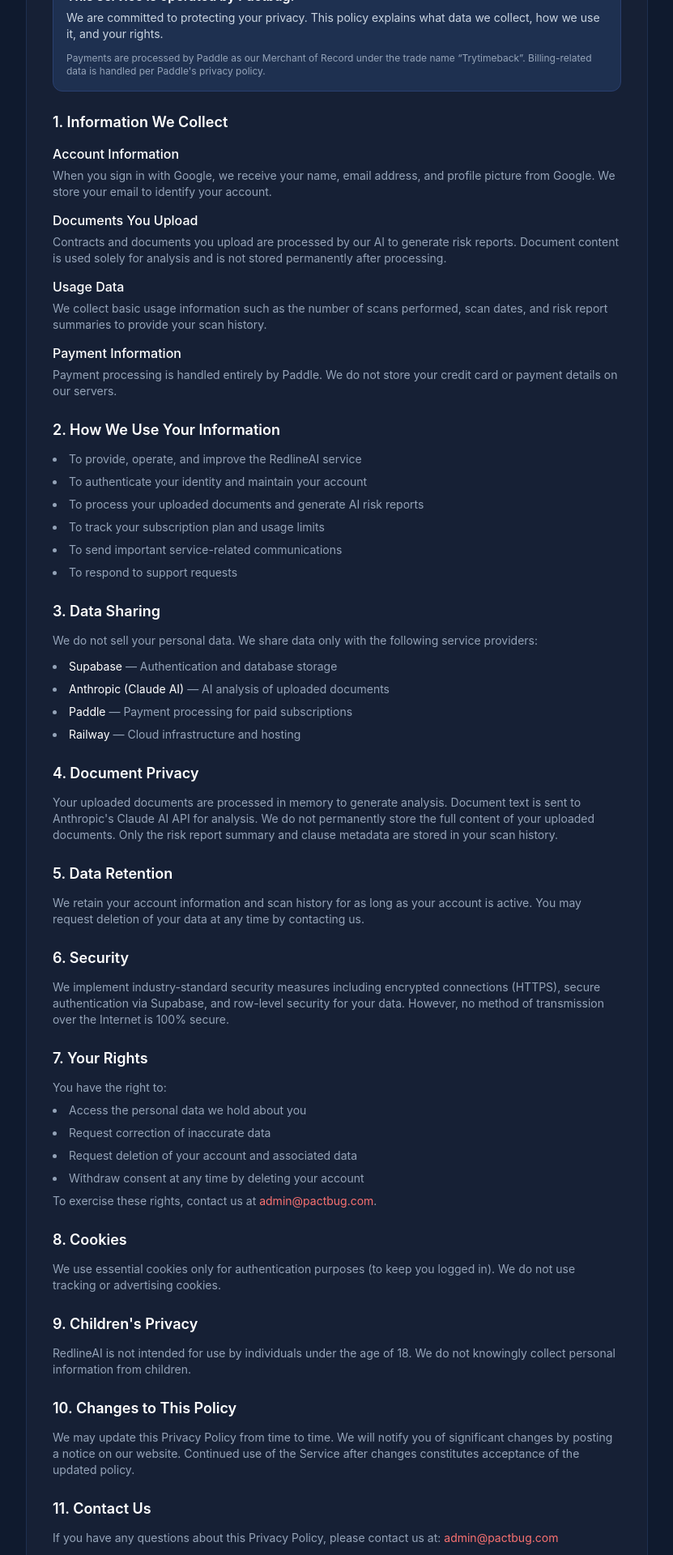
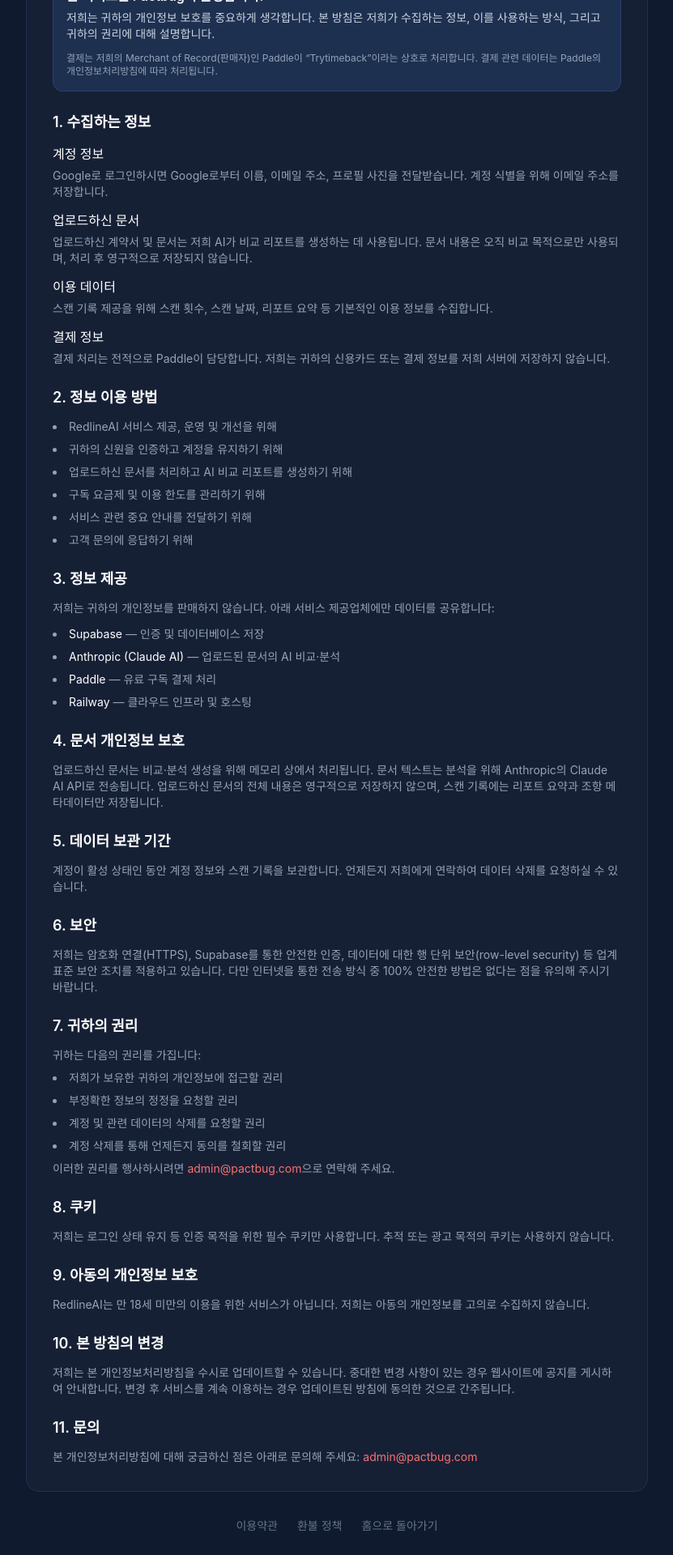
Before and after one commit to wisemanida6969-arch/redlineai, a Next.js app: page /privacy in a window 1280 px wide. Shown: the part 280-2200 px from the top of the page at 81% size, without its empty margins (224-1055 px from the left). Built offline with nearby package versions, Linux system fonts and the light colour scheme.

Commit message:
Translate Privacy Policy and Refund Policy to Korean

```diff
--- a/app/privacy/page.tsx
+++ b/app/privacy/page.tsx
@@ -12,111 +12,111 @@
         </Link>
 
         <div className="bg-[#162035] border border-[#1e3050] rounded-2xl p-8">
-          <h1 className="text-3xl font-bold text-white mb-2">Privacy Policy</h1>
-          <p className="text-slate-400 text-sm mb-8">Last updated: April 2026</p>
+          <h1 className="text-3xl font-bold text-white mb-2">개인정보처리방침</h1>
+          <p className="text-slate-400 text-sm mb-8">최종 수정일: 2026년 4월</p>
 
           <div className="space-y-6 text-slate-300 leading-relaxed">
 
             <div className="bg-[#1e3050] rounded-xl p-4 border border-[#2a4070]">
-              <p className="text-white font-semibold">This service is operated by Pactbug.</p>
-              <p className="text-slate-300 mt-1 text-sm">We are committed to protecting your privacy. This policy explains what data we collect, how we use it, and your rights.</p>
+              <p className="text-white font-semibold">본 서비스는 Pactbug이 운영합니다.</p>
+              <p className="text-slate-300 mt-1 text-sm">저희는 귀하의 개인정보 보호를 중요하게 생각합니다. 본 방침은 저희가 수집하는 정보, 이를 사용하는 방식, 그리고 귀하의 권리에 대해 설명합니다.</p>
               <p className="text-slate-400 text-xs mt-3">
-                Payments are processed by Paddle as our Merchant of Record under the trade name
-                &ldquo;Trytimeback&rdquo;. Billing-related data is handled per Paddle&apos;s privacy policy.
+                결제는 저희의 Merchant of Record(판매자)인 Paddle이 &ldquo;Trytimeback&rdquo;이라는 상호로 처리합니다.
+                결제 관련 데이터는 Paddle의 개인정보처리방침에 따라 처리됩니다.
               </p>
             </div>
 
             <section>
-              <h2 className="text-lg font-semibold text-white mb-3">1. Information We Collect</h2>
+              <h2 className="text-lg font-semibold text-white mb-3">1. 수집하는 정보</h2>
               <div className="space-y-3">
                 <div>
-                  <h3 className="text-white font-medium mb-1">Account Information</h3>
-                  <p className="text-slate-400 text-sm">When you sign in with Google, we receive your name, email address, and profile picture from Google. We store your email to identify your account.</p>
+                  <h3 className="text-white font-medium mb-1">계정 정보</h3>
+                  <p className="text-slate-400 text-sm">Google로 로그인하시면 Google로부터 이름, 이메일 주소, 프로필 사진을 전달받습니다. 계정 식별을 위해 이메일 주소를 저장합니다.</p>
                 </div>
                 <div>
-                  <h3 className="text-white font-medium mb-1">Documents You Upload</h3>
-                  <p className="text-slate-400 text-sm">Contracts and documents you upload are processed by our AI to generate risk reports. Document content is used solely for analysis and is not stored permanently after processing.</p>
+                  <h3 className="text-white font-medium mb-1">업로드하신 문서</h3>
+                  <p className="text-slate-400 text-sm">업로드하신 계약서 및 문서는 저희 AI가 비교 리포트를 생성하는 데 사용됩니다. 문서 내용은 오직 비교 목적으로만 사용되며, 처리 후 영구적으로 저장되지 않습니다.</p>
                 </div>
                 <div>
-                  <h3 className="text-white font-medium mb-1">Usage Data</h3>
-                  <p className="text-slate-400 text-sm">We collect basic usage information such as the number of scans performed, scan dates, and risk report summaries to provide your scan history.</p>
+                  <h3 className="text-white font-medium mb-1">이용 데이터</h3>
+                  <p className="text-slate-400 text-sm">스캔 기록 제공을 위해 스캔 횟수, 스캔 날짜, 리포트 요약 등 기본적인 이용 정보를 수집합니다.</p>
                 </div>
                 <div>
-                  <h3 className="text-white font-medium mb-1">Payment Information</h3>
-                  <p className="text-slate-400 text-sm">Payment processing is handled entirely by Paddle. We do not store your credit card or payment details on our servers.</p>
+                  <h3 className="text-white font-medium mb-1">결제 정보</h3>
+                  <p className="text-slate-400 text-sm">결제 처리는 전적으로 Paddle이 담당합니다. 저희는 귀하의 신용카드 또는 결제 정보를 저희 서버에 저장하지 않습니다.</p>
                 </div>
               </div>
             </section>
 
             <section>
-              <h2 className="text-lg font-semibold text-white mb-3">2. How We Use Your Information</h2>
+              <h2 className="text-lg font-semibold text-white mb-3">2. 정보 이용 방법</h2>
               <ul className="list-disc list-inside space-y-2 text-slate-400 text-sm">
-                <li>To provide, operate, and improve the RedlineAI service</li>
-                <li>To authenticate your identity and maintain your account</li>
-                <li>To process your uploaded documents and generate AI risk reports</li>
-                <li>To track your subscription plan and usage limits</li>
-                <li>To send important service-related communications</li>
-                <li>To respond to support requests</li>
+                <li>RedlineAI 서비스 제공, 운영 및 개선을 위해</li>
+                <li>귀하의 신원을 인증하고 계정을 유지하기 위해</li>
+                <li>업로드하신 문서를 처리하고 AI 비교 리포트를 생성하기 위해</li>
+                <li>구독 요금제 및 이용 한도를 관리하기 위해</li>
+                <li>서비스 관련 중요 안내를 전달하기 위해</li>
+                <li>고객 문의에 응답하기 위해</li>
               </ul>
             </section>
 
             <section>
-              <h2 className="text-lg font-semibold text-white mb-3">3. Data Sharing</h2>
-              <p className="text-slate-400 text-sm mb-3">We do not sell your personal data. We share data only with the following service providers:</p>
+              <h2 className="text-lg font-semibold text-white mb-3">3. 정보 제공</h2>
+              <p className="text-slate-400 text-sm mb-3">저희는 귀하의 개인정보를 판매하지 않습니다. 아래 서비스 제공업체에만 데이터를 공유합니다:</p>
               <ul className="list-disc list-inside space-y-2 text-slate-400 text-sm">
-                <li><span className="text-white">Supabase</span> — Authentication and database storage</li>
-                <li><span className="text-white">Anthropic (Claude AI)</span> — AI analysis of uploaded documents</li>
-                <li><span className="text-white">Paddle</span> — Payment processing for paid subscriptions</li>
-                <li><span className="text-white">Railway</span> — Cloud infrastructure and hosting</li>
+                <li><span className="text-white">Supabase</span> — 인증 및 데이터베이스 저장</li>
+                <li><span className="text-white">Anthropic (Claude AI)</span> — 업로드된 문서의 AI 비교·분석</li>
+                <li><span className="text-white">Paddle</span> — 유료 구독 결제 처리</li>
+                <li><span className="text-white">Railway</span> — 클라우드 인프라 및 호스팅</li>
               </ul>
             </section>
 
             <section>
-              <h2 className="text-lg font-semibold text-white mb-3">4. Document Privacy</h2>
-              <p className="text-slate-400 text-sm">Your uploaded documents are processed in memory to generate analysis. Document text is sent to Anthropic&apos;s Claude AI API for analysis. We do not permanently store the full content of your uploaded documents. Only the risk report summary and clause metadata are stored in your scan history.</p>
+              <h2 className="text-lg font-semibold text-white mb-3">4. 문서 개인정보 보호</h2>
+              <p className="text-slate-400 text-sm">업로드하신 문서는 비교·분석 생성을 위해 메모리 상에서 처리됩니다. 문서 텍스트는 분석을 위해 Anthropic의 Claude AI API로 전송됩니다. 업로드하신 문서의 전체 내용은 영구적으로 저장하지 않으며, 스캔 기록에는 리포트 요약과 조항 메타데이터만 저장됩니다.</p>
             </section>
 
             <section>
-              <h2 className="text-lg font-semibold text-white mb-3">5. Data Retention</h2>
-              <p className="text-slate-400 text-sm">We retain your account information and scan history for as long as your account is active. You may request deletion of your data at any time by contacting us.</p>
+              <h2 className="text-lg font-semibold text-white mb-3">5. 데이터 보관 기간</h2>
+              <p className="text-slate-400 text-sm">계정이 활성 상태인 동안 계정 정보와 스캔 기록을 보관합니다. 언제든지 저희에게 연락하여 데이터 삭제를 요청하실 수 있습니다.</p>
             </section>
 
             <section>
-              <h2 className="text-lg font-semibold text-white mb-3">6. Security</h2>
-              <p className="text-slate-400 text-sm">We implement industry-standard security measures including encrypted connections (HTTPS), secure authentication via Supabase, and row-level security for your data. However, no method of transmission over the Internet is 100% secure.</p>
+              <h2 className="text-lg font-semibold text-white mb-3">6. 보안</h2>
+              <p className="text-slate-400 text-sm">저희는 암호화 연결(HTTPS), Supabase를 통한 안전한 인증, 데이터에 대한 행 단위 보안(row-level security) 등 업계 표준 보안 조치를 적용하고 있습니다. 다만 인터넷을 통한 전송 방식 중 100% 안전한 방법은 없다는 점을 유의해 주시기 바랍니다.</p>
             </section>
 
             <section>
-              <h2 className="text-lg font-semibold text-white mb-3">7. Your Rights</h2>
-              <p className="text-slate-400 text-sm mb-2">You have the right to:</p>
+              <h2 className="text-lg font-semibold text-white mb-3">7. 귀하의 권리</h2>
+              <p className="text-slate-400 text-sm mb-2">귀하는 다음의 권리를 가집니다:</p>
               <ul className="list-disc list-inside space-y-2 text-slate-400 text-sm">
-                <li>Access the personal data we hold about you</li>
-                <li>Request correction of inaccurate data</li>
-                <li>Request deletion of your account and associated data</li>
-                <li>Withdraw consent at any time by deleting your account</li>
+                <li>저희가 보유한 귀하의 개인정보에 접근할 권리</li>
+                <li>부정확한 정보의 정정을 요청할 권리</li>
+                <li>계정 및 관련 데이터의 삭제를 요청할 권리</li>
+                <li>계정 삭제를 통해 언제든지 동의를 철회할 권리</li>
               </ul>
-              <p className="text-slate-400 text-sm mt-2">To exercise these rights, contact us at <a href="mailto:admin@pactbug.com" className="text-red-400 hover:text-red-300">admin@pactbug.com</a>.</p>
+              <p className="text-slate-400 text-sm mt-2">이러한 권리를 행사하시려면 <a href="mailto:admin@pactbug.com" className="text-red-400 hover:text-red-300">admin@pactbug.com</a>으로 연락해 주세요.</p>
             </section>
 
             <section>
-              <h2 className="text-lg font-semibold text-white mb-3">8. Cookies</h2>
-              <p className="text-slate-400 text-sm">We use essential cookies only for authentication purposes (to keep you logged in). We do not use tracking or advertising cookies.</p>
+              <h2 className="text-lg font-semibold text-white mb-3">8. 쿠키</h2>
+              <p className="text-slate-400 text-sm">저희는 로그인 상태 유지 등 인증 목적을 위한 필수 쿠키만 사용합니다. 추적 또는 광고 목적의 쿠키는 사용하지 않습니다.</p>
             </section>
 
             <section>
-              <h2 className="text-lg font-semibold text-white mb-3">9. Children&apos;s Privacy</h2>
-              <p className="text-slate-400 text-sm">RedlineAI is not intended for use by individuals under the age of 18. We do not knowingly collect personal information from children.</p>
+              <h2 className="text-lg font-semibold text-white mb-3">9. 아동의 개인정보 보호</h2>
+              <p className="text-slate-400 text-sm">RedlineAI는 만 18세 미만의 이용을 위한 서비스가 아닙니다. 저희는 아동의 개인정보를 고의로 수집하지 않습니다.</p>
             </section>
 
             <section>
-              <h2 className="text-lg font-semibold text-white mb-3">10. Changes to This Policy</h2>
-              <p className="text-slate-400 text-sm">We may update this Privacy Policy from time to time. We will notify you of significant changes by posting a notice on our website. Continued use of the Service after changes constitutes acceptance of the updated policy.</p>
+              <h2 className="text-lg font-semibold text-white mb-3">10. 본 방침의 변경</h2>
+              <p className="text-slate-400 text-sm">저희는 본 개인정보처리방침을 수시로 업데이트할 수 있습니다. 중대한 변경 사항이 있는 경우 웹사이트에 공지를 게시하여 안내합니다. 변경 후 서비스를 계속 이용하는 경우 업데이트된 방침에 동의한 것으로 간주됩니다.</p>
             </section>
 
             <section>
-              <h2 className="text-lg font-semibold text-white mb-3">11. Contact Us</h2>
+              <h2 className="text-lg font-semibold text-white mb-3">11. 문의</h2>
               <p className="text-slate-400 text-sm">
-                If you have any questions about this Privacy Policy, please contact us at:{" "}
+                본 개인정보처리방침에 대해 궁금하신 점은 아래로 문의해 주세요:{" "}
                 <a href="mailto:admin@pactbug.com" className="text-red-400 hover:text-red-300">admin@pactbug.com</a>
               </p>
             </section>
@@ -125,9 +125,9 @@
         </div>
 
         <div className="flex gap-6 justify-center mt-8 text-sm text-slate-500">
-          <Link href="/terms" className="hover:text-slate-300">Terms of Service</Link>
-          <Link href="/refund" className="hover:text-slate-300">Refund Policy</Link>
-          <Link href="/" className="hover:text-slate-300">Back to Home</Link>
+          <Link href="/terms" className="hover:text-slate-300">이용약관</Link>
+          <Link href="/refund" className="hover:text-slate-300">환불 정책</Link>
+          <Link href="/" className="hover:text-slate-300">홈으로 돌아가기</Link>
         </div>
       </div>
     </div>
--- a/app/refund/page.tsx
+++ b/app/refund/page.tsx
@@ -12,69 +12,68 @@
         </Link>
 
         <div className="bg-[#162035] border border-[#1e3050] rounded-2xl p-8">
-          <h1 className="text-3xl font-bold text-white mb-2">Refund Policy</h1>
-          <p className="text-slate-400 text-sm mb-8">Last updated: April 2026</p>
+          <h1 className="text-3xl font-bold text-white mb-2">환불 정책</h1>
+          <p className="text-slate-400 text-sm mb-8">최종 수정일: 2026년 4월</p>
 
           <div className="space-y-6 text-slate-300 leading-relaxed">
 
             <div className="bg-[#1e3050] rounded-xl p-4 border border-[#2a4070]">
-              <p className="text-white font-semibold">We offer a 14-day refund policy in accordance with Paddle&apos;s terms of service.</p>
-              <p className="text-slate-300 mt-2">Customers may request a full refund within 14 days of purchase by contacting us at{" "}
-                <a href="mailto:admin@pactbug.com" className="text-red-400 hover:text-red-300">admin@pactbug.com</a>.
+              <p className="text-white font-semibold">Paddle의 이용약관에 따라 14일 환불 정책을 운영하고 있습니다.</p>
+              <p className="text-slate-300 mt-2">구매일로부터 14일 이내에{" "}
+                <a href="mailto:admin@pactbug.com" className="text-red-400 hover:text-red-300">admin@pactbug.com</a>으로 연락 주시면 전액 환불을 요청하실 수 있습니다.
               </p>
-              <p className="text-slate-300 mt-2">Refund requests after 14 days will be reviewed on a case-by-case basis.</p>
+              <p className="text-slate-300 mt-2">14일이 지난 환불 요청은 개별적으로 검토됩니다.</p>
               <p className="text-slate-400 text-sm mt-3">
-                Note: RedlineAI is operated by Pactbug. Payments are processed by Paddle as our
-                Merchant of Record under the trade name &ldquo;Trytimeback&rdquo;. Your card
-                statement may show &ldquo;Trytimeback&rdquo; or &ldquo;Paddle.net&rdquo; for
-                RedlineAI charges.
+                참고: RedlineAI는 Pactbug이 운영합니다. 결제는 저희의 Merchant of Record(판매자)인
+                Paddle이 &ldquo;Trytimeback&rdquo;이라는 상호로 처리합니다. RedlineAI 관련 결제 시
+                카드 명세서에는 &ldquo;Trytimeback&rdquo; 또는 &ldquo;Paddle.net&rdquo;으로 표시될 수 있습니다.
               </p>
             </div>
 
             <section>
-              <h2 className="text-lg font-semibold text-white mb-3">How to Request a Refund</h2>
+              <h2 className="text-lg font-semibold text-white mb-3">환불 요청 방법</h2>
               <ol className="list-decimal list-inside space-y-2 text-slate-400">
-                <li>Email us at <a href="mailto:admin@pactbug.com" className="text-red-400 hover:text-red-300">admin@pactbug.com</a></li>
-                <li>Include the email address associated with your account</li>
-                <li>Briefly describe your reason for requesting a refund</li>
-                <li>We will process your request within 3–5 business days</li>
+                <li><a href="mailto:admin@pactbug.com" className="text-red-400 hover:text-red-300">admin@pactbug.com</a>으로 이메일 발송</li>
+                <li>계정에 등록된 이메일 주소를 함께 알려주세요</li>
+                <li>환불을 요청하시는 사유를 간단히 설명해 주세요</li>
+                <li>영업일 기준 3~5일 이내에 요청을 처리해 드립니다</li>
               </ol>
             </section>
 
             <section>
-              <h2 className="text-lg font-semibold text-white mb-3">Eligibility</h2>
+              <h2 className="text-lg font-semibold text-white mb-3">환불 대상</h2>
               <ul className="list-disc list-inside space-y-2 text-slate-400">
-                <li>Refunds are available within <span className="text-white font-medium">14 days</span> of the initial purchase date</li>
-                <li>Only the most recent payment is eligible for a refund</li>
-                <li>Refunds are not available for partial months of service</li>
-                <li>Accounts that have violated our Terms of Service are not eligible for refunds</li>
+                <li>최초 구매일로부터 <span className="text-white font-medium">14일</span> 이내 환불 가능</li>
+                <li>가장 최근 결제 건에 한해서만 환불 가능</li>
+                <li>이용 기간 중 일부에 대한 부분 환불은 제공되지 않습니다</li>
+                <li>이용약관을 위반한 계정은 환불 대상에서 제외됩니다</li>
               </ul>
             </section>
 
             <section>
-              <h2 className="text-lg font-semibold text-white mb-3">Processing</h2>
-              <p className="text-slate-400">Approved refunds will be processed through Paddle, our payment provider. Refunds typically appear on your statement within 5–10 business days, depending on your bank or card issuer.</p>
+              <h2 className="text-lg font-semibold text-white mb-3">처리 절차</h2>
+              <p className="text-slate-400">승인된 환불은 저희의 결제 서비스 제공업체인 Paddle을 통해 처리됩니다. 환불은 은행이나 카드사에 따라 영업일 기준 5~10일 이내에 명세서에 반영되는 것이 일반적입니다.</p>
             </section>
 
             <section>
-              <h2 className="text-lg font-semibold text-white mb-3">Cancellations</h2>
-              <p className="text-slate-400">You may cancel your subscription at any time from your account settings. Cancellation stops future billing but does not automatically trigger a refund. To request a refund along with cancellation, please contact us.</p>
+              <h2 className="text-lg font-semibold text-white mb-3">구독 해지</h2>
+              <p className="text-slate-400">계정 설정에서 언제든지 구독을 해지하실 수 있습니다. 해지 시 이후 결제는 중단되지만 자동으로 환불이 이루어지지는 않습니다. 해지와 함께 환불을 원하시는 경우 별도로 문의해 주세요.</p>
             </section>
 
             <section>
-              <h2 className="text-lg font-semibold text-white mb-3">Contact Us</h2>
+              <h2 className="text-lg font-semibold text-white mb-3">문의</h2>
               <p className="text-slate-400">
-                If you have any questions about our refund policy, please contact us at{" "}
-                <a href="mailto:admin@pactbug.com" className="text-red-400 hover:text-red-300">admin@pactbug.com</a>.
+                환불 정책에 대해 궁금하신 점은 아래로 문의해 주세요:{" "}
+                <a href="mailto:admin@pactbug.com" className="text-red-400 hover:text-red-300">admin@pactbug.com</a>
               </p>
             </section>
           </div>
         </div>
 
         <div className="flex gap-6 justify-center mt-8 text-sm text-slate-500">
-          <Link href="/terms" className="hover:text-slate-300">Terms of Service</Link>
-          <Link href="/privacy" className="hover:text-slate-300">Privacy Policy</Link>
-          <Link href="/" className="hover:text-slate-300">Back to Home</Link>
+          <Link href="/terms" className="hover:text-slate-300">이용약관</Link>
+          <Link href="/privacy" className="hover:text-slate-300">개인정보처리방침</Link>
+          <Link href="/" className="hover:text-slate-300">홈으로 돌아가기</Link>
         </div>
       </div>
     </div>
```
